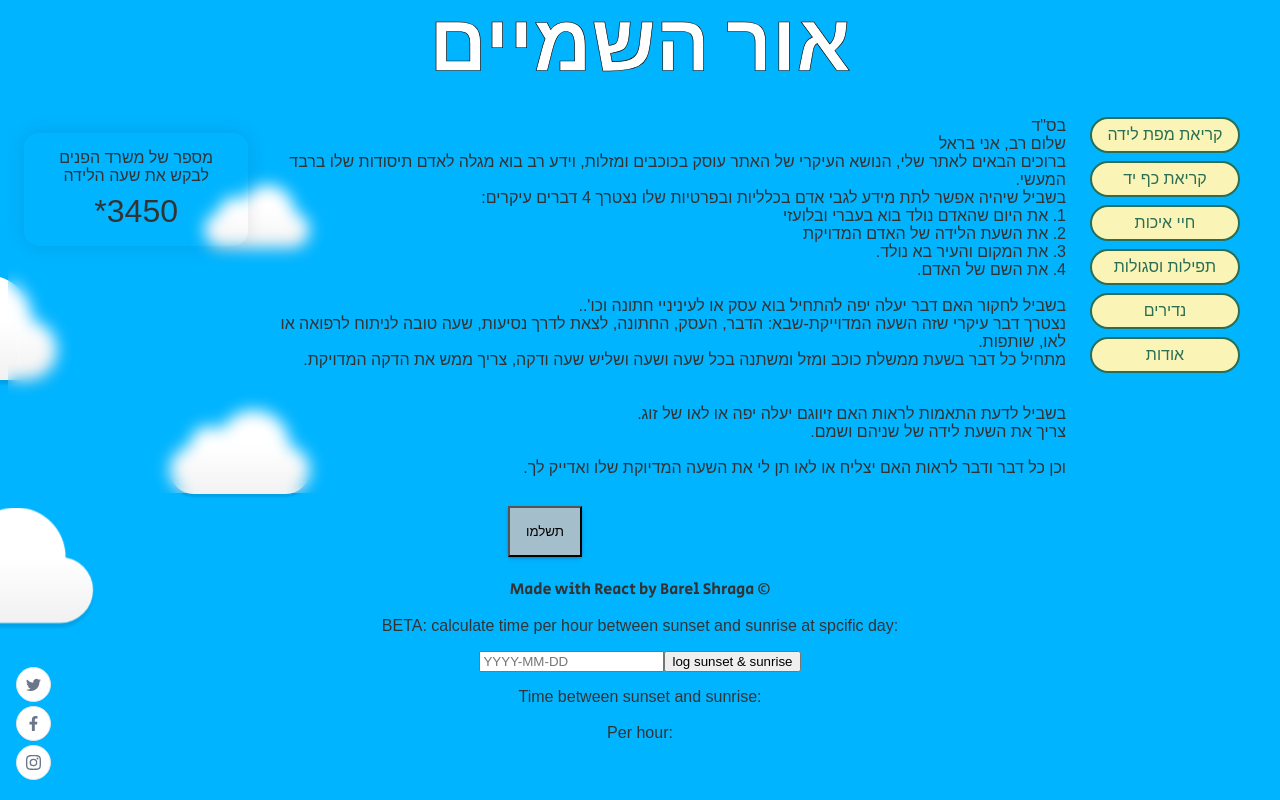
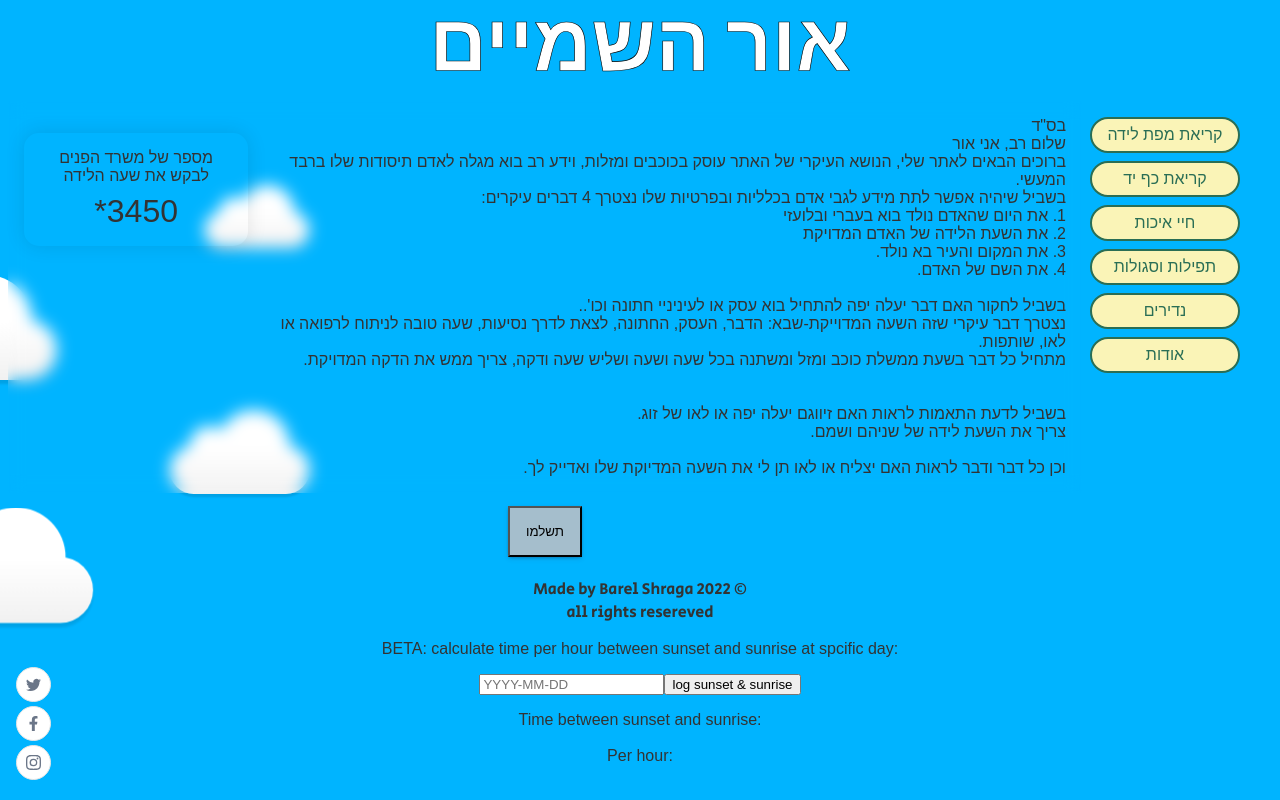
Before and after one commit to barel31/or-shamaim, a React (Create React App) app: page / in a window 1280 px wide. Shown: the top 800 px of the page. Built offline with nearby package versions, Linux system fonts and the light colour scheme; a web font is replaced by a local one.

Commit message:
from barel to or

```diff
--- a/src/App.jsx
+++ b/src/App.jsx
@@ -61,7 +61,11 @@ export default function App() {
                 </Routes>
                 <NavBar buttons={pages.titles()} routes={pages.routes()} />
             </div>
-            <footer className='font'>Made with React by Barel Shraga ©</footer>
+            <footer className='font'>
+                Made by Barel Shraga 2022 ©
+                <br />
+                all rights resereved
+            </footer>
             <Calculator />
             <SocialMedia />
         </div>
--- a/src/Contents.js
+++ b/src/Contents.js
@@ -11,7 +11,7 @@ export const contents = [
     {
         content: `
 בס"ד<br />
-שלום רב, אני בראל<br />
+שלום רב, אני אור<br />
 ברוכים הבאים לאתר שלי, הנושא העיקרי של האתר עוסק בכוכבים ומזלות, וידע רב בוא מגלה לאדם תיסודות שלו ברבד המעשי.<br />
 בשביל שיהיה אפשר לתת מידע לגבי אדם בכלליות ובפרטיות שלו נצטרך 4 דברים עיקרים:<br />
 
```
